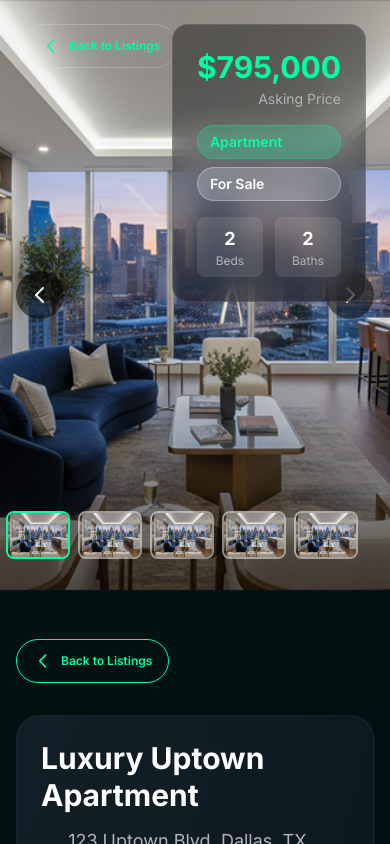
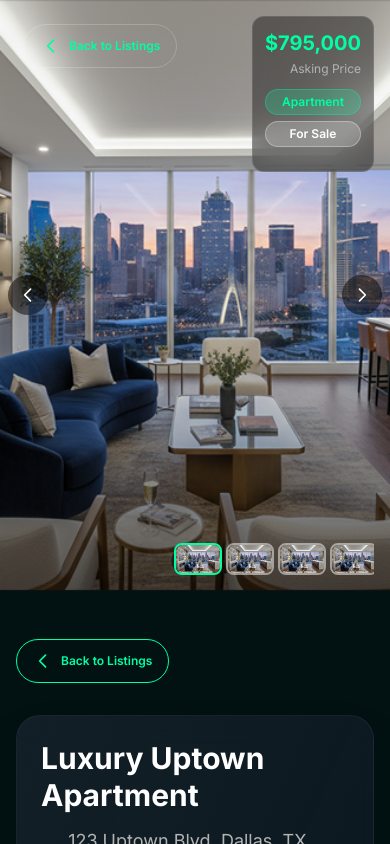
Before and after one commit to matiniy/HBash, a Next.js app: page /listings/1 in a window 390 px wide. Shown: the top 844 px of the page. Built offline with nearby package versions, Linux system fonts and the light colour scheme.

Commit message:
responsive(listing-detail): optimize top-right property card for mobile with better sizing and layout

```diff
--- a/src/app/listings/[id]/page.tsx
+++ b/src/app/listings/[id]/page.tsx
@@ -196,35 +196,35 @@ const ListingDetailsPage = () => {
         >
           <div className="absolute inset-0 bg-gradient-to-t from-black/60 via-transparent to-transparent"></div>
 
-          {/* Enhanced Price and Property Info Overlay */}
-          <div className="absolute top-6 right-6 z-20">
-            <div className="bg-black/40 backdrop-blur-lg rounded-2xl p-6 border border-white/10">
+          {/* Enhanced Price and Property Info Overlay - Responsive */}
+          <div className="absolute top-4 right-4 sm:top-6 sm:right-6 z-20">
+            <div className="bg-black/40 backdrop-blur-lg rounded-xl sm:rounded-2xl p-3 sm:p-4 lg:p-6 border border-white/10 max-w-[280px] sm:max-w-none">
               {/* Price */}
-              <div className="text-right mb-4">
-                <div className="text-3xl xs:text-4xl sm:text-5xl font-bold text-aqua-neon mb-1">
+              <div className="text-right mb-3 sm:mb-4">
+                <div className="text-xl xs:text-2xl sm:text-3xl lg:text-4xl xl:text-5xl font-bold text-aqua-neon mb-1">
                   {listing.price}
                 </div>
-                <div className="text-sm text-grey-light">Asking Price</div>
+                <div className="text-xs sm:text-sm text-grey-light">Asking Price</div>
               </div>
 
               {/* Property Type & Status */}
-              <div className="flex flex-col xs:flex-row gap-2">
-                <div className="bg-aqua-neon/20 text-aqua-neon px-3 py-1.5 rounded-full text-sm font-semibold border border-aqua-neon/30">
+              <div className="flex flex-col sm:flex-row gap-1.5 sm:gap-2 mb-3 sm:mb-4">
+                <div className="bg-aqua-neon/20 text-aqua-neon px-2 sm:px-3 py-1 sm:py-1.5 rounded-full text-xs sm:text-sm font-semibold border border-aqua-neon/30 text-center">
                   {listing.type}
                 </div>
-                <div className="bg-white/20 text-white px-3 py-1.5 rounded-full text-sm font-semibold border border-white/30">
+                <div className="bg-white/20 text-white px-2 sm:px-3 py-1 sm:py-1.5 rounded-full text-xs sm:text-sm font-semibold border border-white/30 text-center">
                   {listing.status}
                 </div>
               </div>
 
-              {/* Quick Stats */}
-              <div className="mt-4 grid grid-cols-2 gap-3 text-center">
-                <div className="bg-white/10 rounded-lg p-2">
-                  <div className="text-lg font-bold text-white">{listing.beds}</div>
+              {/* Quick Stats - Hidden on very small screens, shown on larger mobile */}
+              <div className="hidden xs:grid grid-cols-2 gap-2 sm:gap-3 text-center">
+                <div className="bg-white/10 rounded-lg p-1.5 sm:p-2">
+                  <div className="text-sm sm:text-lg font-bold text-white">{listing.beds}</div>
                   <div className="text-xs text-grey-light">Beds</div>
                 </div>
-                <div className="bg-white/10 rounded-lg p-2">
-                  <div className="text-lg font-bold text-white">{listing.baths}</div>
+                <div className="bg-white/10 rounded-lg p-1.5 sm:p-2">
+                  <div className="text-sm sm:text-lg font-bold text-white">{listing.baths}</div>
                   <div className="text-xs text-grey-light">Baths</div>
                 </div>
               </div>
@@ -237,9 +237,9 @@ const ListingDetailsPage = () => {
               {/* Previous Button */}
               <button
                 onClick={prevImage}
-                className="absolute left-4 top-1/2 -translate-y-1/2 w-12 h-12 bg-black/50 hover:bg-black/70 rounded-full flex items-center justify-center transition-all duration-300"
+                className="absolute left-2 sm:left-4 top-1/2 -translate-y-1/2 w-10 h-10 sm:w-12 sm:h-12 bg-black/50 hover:bg-black/70 rounded-full flex items-center justify-center transition-all duration-300"
               >
-                <svg className="w-6 h-6 text-white" fill="none" stroke="currentColor" viewBox="0 0 24 24">
+                <svg className="w-5 h-5 sm:w-6 sm:h-6 text-white" fill="none" stroke="currentColor" viewBox="0 0 24 24">
                   <path strokeLinecap="round" strokeLinejoin="round" strokeWidth={2} d="M15 19l-7-7 7-7" />
                 </svg>
               </button>
@@ -247,25 +247,25 @@ const ListingDetailsPage = () => {
               {/* Next Button */}
               <button
                 onClick={nextImage}
-                className="absolute right-4 top-1/2 -translate-y-1/2 w-12 h-12 bg-black/50 hover:bg-black/70 rounded-full flex items-center justify-center transition-all duration-300"
+                className="absolute right-2 sm:right-4 top-1/2 -translate-y-1/2 w-10 h-10 sm:w-12 sm:h-12 bg-black/50 hover:bg-black/70 rounded-full flex items-center justify-center transition-all duration-300"
               >
-                <svg className="w-6 h-6 text-white" fill="none" stroke="currentColor" viewBox="0 0 24 24">
+                <svg className="w-5 h-5 sm:w-6 sm:h-6 text-white" fill="none" stroke="currentColor" viewBox="0 0 24 24">
                   <path strokeLinecap="round" strokeLinejoin="round" strokeWidth={2} d="M9 5l7 7-7 7" />
                 </svg>
               </button>
 
               {/* Image Counter */}
-              <div className="absolute bottom-8 left-1/2 -translate-x-1/2 bg-black/50 text-white px-4 py-2 rounded-full text-sm">
+              <div className="absolute bottom-4 sm:bottom-8 left-1/2 -translate-x-1/2 bg-black/50 text-white px-3 sm:px-4 py-1.5 sm:py-2 rounded-full text-xs sm:text-sm">
                 {currentImageIndex + 1} / {listing.images.length}
               </div>
 
               {/* Thumbnail Navigation */}
-              <div className="absolute bottom-8 right-8 flex gap-2">
+              <div className="absolute bottom-4 sm:bottom-8 right-4 sm:right-8 flex gap-1 sm:gap-2 overflow-x-auto max-w-[200px] sm:max-w-none">
                 {listing.images.map((image, index) => (
                   <button
                     key={index}
                     onClick={() => setCurrentImageIndex(index)}
-                    className={`w-16 h-12 rounded-lg overflow-hidden border-2 transition-all duration-300 ${
+                    className={`w-12 h-8 sm:w-16 sm:h-12 rounded-lg overflow-hidden border-2 transition-all duration-300 flex-shrink-0 ${
                       index === currentImageIndex ? 'border-aqua-neon' : 'border-white/50'
                     }`}
                   >
```
